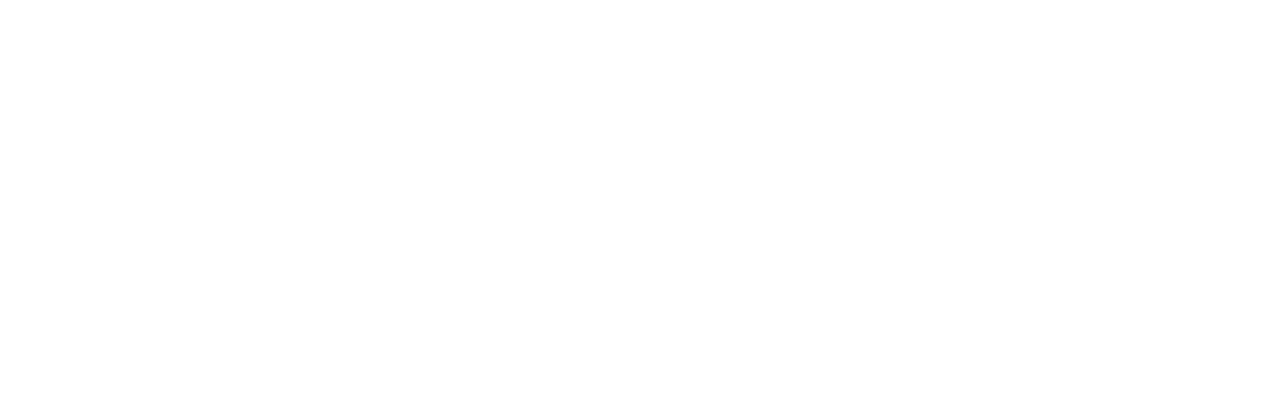
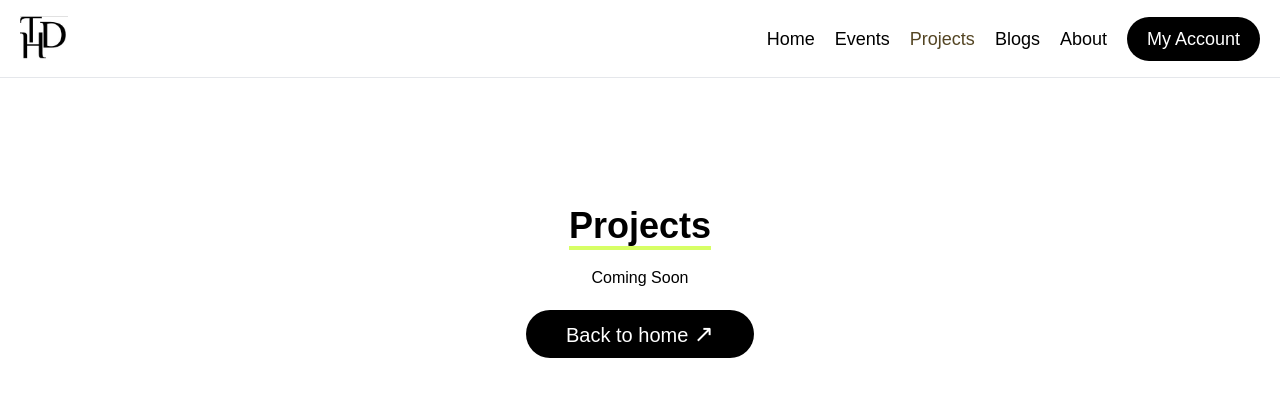
Before and after one commit to iMADi-ARCH/tdhwebsite-react, a React (Vite) app: page /projects in a window 1280 px wide. Before the commit this address had no page. Shown: the top 396 px of the page. Built offline with nearby package versions, Linux system fonts and the light colour scheme; a web font is replaced by a local one.

Commit message:
feat: projects

```diff
--- a/src/components/shared/Nav.jsx
+++ b/src/components/shared/Nav.jsx
@@ -36,7 +36,7 @@ const Nav = () => {
             Events
           </NavLink>
           <NavLink className={navLinkClassGenerator} to="/projects">
-            projects
+            Projects
           </NavLink>
           <NavLink className={navLinkClassGenerator} to="/blogs">
             Blogs
--- a/src/main.jsx
+++ b/src/main.jsx
@@ -13,8 +13,8 @@ import Register from "./routes/register";
 import SignUp from "./routes/signup";
 import Admin from "./routes/dashboard/admin";
 import Student from "./routes/dashboard/student";
-import Research from "./routes/research";
 import Blogs from "./routes/blogs";
+import Projects from "./routes/projects";
 
 ReactDOM.createRoot(document.getElementById("root")).render(
   <React.StrictMode>
@@ -30,7 +30,7 @@ ReactDOM.createRoot(document.getElementById("root")).render(
           <Route path="/" element={<Home />} />
           <Route path="/events" element={<Events />} />
           <Route path="/about" element={<About />} />
-          <Route path="/research" element={<Research />} />
+          <Route path="/projects" element={<Projects />} />
           <Route path="/blogs" element={<Blogs />} />
           <Route path="/login" element={<Login />} />
           <Route path="/register" element={<Register />} />
--- a/src/routes/research.jsx
+++ b/src/routes/projects.jsx
@@ -1,11 +1,11 @@
 import React from "react";
 
-const Research = (props) => {
+const Projects = (props) => {
   return (
     <section className="px-5 flex flex-col items-center justify-center text-center py-32 gap-5">
       <div className="max-w-screen-xl mx-auto flex flex-col gap-5 items-center justify-center">
         <h1 className="relative text-4xl font-semibold">
-          Research
+          Projects
           <div className="bg-[#D7FF65] h-1 absolute left-0 right-0"></div>
         </h1>
         <p>Coming Soon</p>
@@ -20,4 +20,4 @@ const Research = (props) => {
   );
 };
 
-export default Research;
+export default Projects;
```
